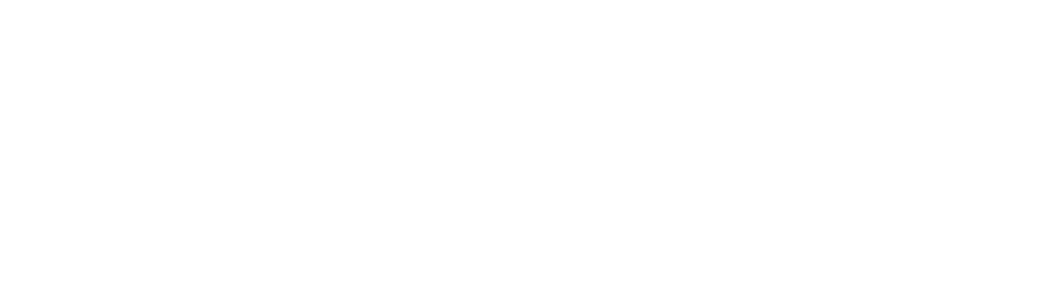
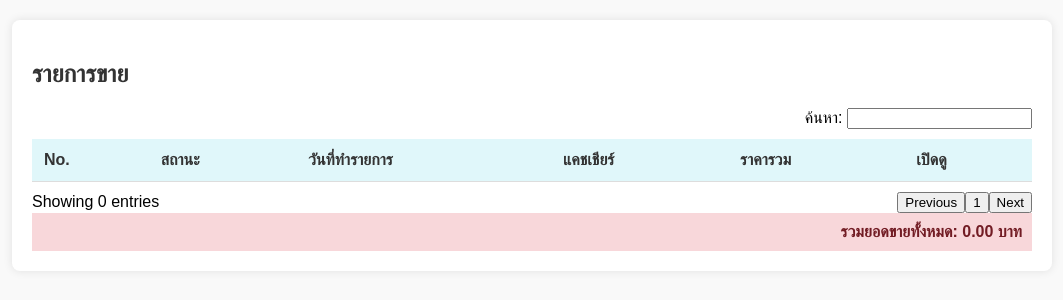
Before and after one commit to KhanShelby/Cashier-system, a React (Create React App) app in the folder cashier-project/: page /Bill in a window 1280 px wide. Before the commit this address had no page. Shown: the top 300 px of the page, without its empty margins (108-1171 px from the left). Built offline with nearby package versions, Linux system fonts and the light colour scheme.

Commit message:
Bill-Page-1

```diff
--- a/cashier-project/src/App.js
+++ b/cashier-project/src/App.js
@@ -1,11 +1,13 @@
 import React from 'react';
 import { Route, Routes } from 'react-router-dom';
 import Home from './Home';
+import Bill from './Bill';
 
 const App = () => {
   return (
     <Routes>
       <Route path="/" element={<Home />} />
+      <Route path="/Bill" element={<Bill />} />
     </Routes>
   );
 };
--- /dev/null
+++ b/cashier-project/src/Bill.css
@@ -0,0 +1,77 @@
+body {
+    font-family: Arial, sans-serif;
+    background-color: #f9f9f9;
+    margin: 0;
+    padding: 0;
+  }
+
+  .container {
+    max-width: 1000px;
+    margin: 20px auto;
+    background-color: #fff;
+    padding: 20px;
+    box-shadow: 0 0 10px rgba(0, 0, 0, 0.1);
+    border-radius: 8px;
+  }
+
+  h2 {
+    color: #333;
+  }
+
+  .table-container {
+    overflow-x: auto;
+  }
+
+  table {
+    width: 100%;
+    border-collapse: collapse;
+    margin-top: 10px;
+  }
+
+  th, td {
+    padding: 12px;
+    text-align: left;
+    border-bottom: 1px solid #ddd;
+  }
+
+  th {
+    background-color: #e0f7fa;
+    color: #333;
+  }
+
+  tr:nth-child(even) {
+    background-color: #f2f2f2;
+  }
+
+  .btn-view {
+    background-color: #17a2b8;
+    color: white;
+    padding: 6px 12px;
+    border: none;
+    border-radius: 4px;
+    cursor: pointer;
+  }
+
+  .btn-view:hover {
+    background-color: #138496;
+  }
+
+  .pagination {
+    display: flex;
+    justify-content: space-between;
+    align-items: center;
+    margin-top: 10px;
+  }
+
+  .total {
+    text-align: right;
+    background-color: #f8d7da;
+    padding: 10px;
+    font-weight: bold;
+    color: #721c24;
+  }
+
+  .search {
+    float: right;
+    margin-bottom: 10px;
+  }
--- /dev/null
+++ b/cashier-project/src/Bill.js
@@ -0,0 +1,47 @@
+import React from 'react';
+import './Bill.css';
+
+const Bill = () => {
+  return (
+    <div className="container">
+      <h2>รายการขาย</h2>
+      <div className="table-container">
+        <div className="search">
+          <label>
+            ค้นหา: <input type="text" />
+          </label>
+        </div>
+        <table>
+          <thead>
+            <tr>
+              <th>No.</th>
+              <th>สถานะ</th>
+              <th>วันที่ทำรายการ</th>
+              <th>แคชเชียร์</th>
+              <th>ราคารวม</th>
+              <th>เปิดดู</th>
+            </tr>
+          </thead>
+          <tbody>
+            {/* Empty rows to be populated from the database */}
+          </tbody>
+        </table>
+      </div>
+
+      <div className="pagination">
+        <div>Showing 0 entries</div>
+        <div>
+          <button>Previous</button>
+          <button>1</button>
+          <button>Next</button>
+        </div>
+      </div>
+
+      <div className="total">
+        รวมยอดขายทั้งหมด: 0.00 บาท
+      </div>
+    </div>
+  );
+};
+
+export default Bill;
--- a/cashier-project/src/Sidebar.js
+++ b/cashier-project/src/Sidebar.js
@@ -1,4 +1,5 @@
 import React from 'react';
+import { Link } from 'react-router-dom';
 import './Sidebar.css';
 
 function Sidebar() {
@@ -12,10 +13,10 @@
           <img src="home.png" alt="Home Icon" />
           <span>หน้าหลัก/แคชเชียร์</span>
         </a>
-        <a href="#" className="nav-item">
+        <Link to="/Bill" className="nav-item">
           <img src="Bill.png" alt="Bill Icon" />
           <span>รายการบิล</span>
-        </a>
+        </Link>
         <a href="#" className="nav-item">
           <img src="leave.png" alt="Leave Icon" />
           <span>ออกจากระบบ</span>
```
